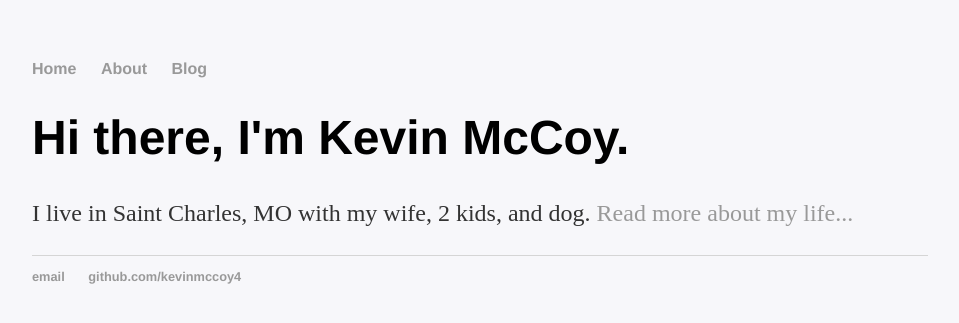
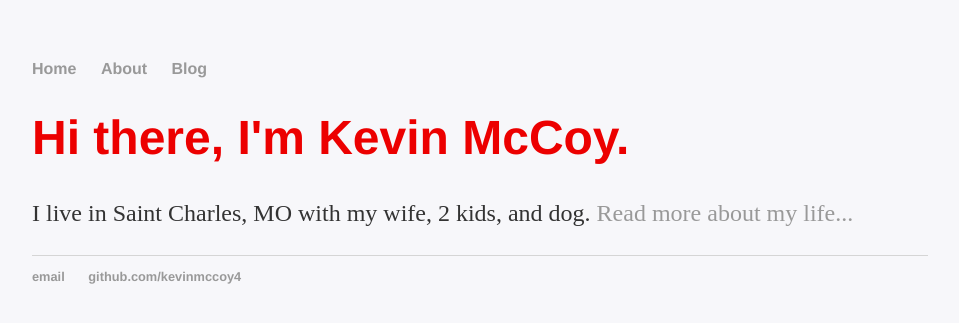
Before and after one commit to kevinmccoy4/kevinmccoy4.github.io, a Jekyll site: the page built from index.html, in a window 1280 px wide. Shown: the top 323 px of the page, without its empty margins (160-1119 px from the left). Built offline with Jekyll 4.4.1, drawn with Linux system fonts in a browser that asks for light colours.

Commit message:
Update main.css
change h1 font color

```diff
--- a/css/main.css
+++ b/css/main.css
@@ -23,6 +23,7 @@ a:hover {
 h1 {
     font-size: 3em;
     font-family:'Helvetica', 'Arial', 'Sans-Serif';
+    color: #ec0000
 }
 p {
     font-size: 1.5em;
```
